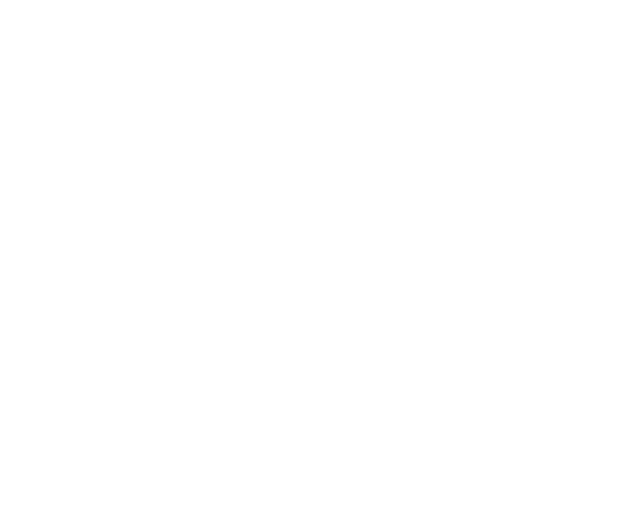
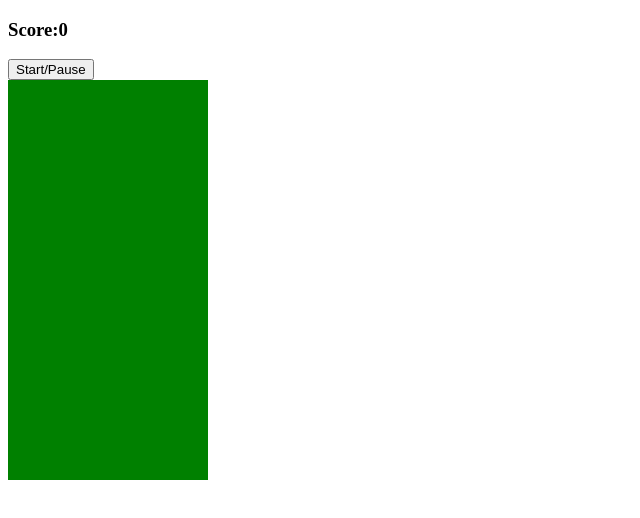
Before and after one commit to AceLSpades/MyTetris, a plain HTML site: page index.html in a window 1280 px wide. Shown: the whole page, without its empty margins (0-640 px from the left). Drawn offline with Linux system fonts and the light colour scheme.

Commit message:
Added a span for scores and a button to html and added some styling to css

```diff
--- a/index.html
+++ b/index.html
@@ -8,6 +8,8 @@
     </head>
 
     <body>
+        <h3>Score:<span id="score">0</span></h3>
+        <button id="start-button">Start/Pause</button>
         <div class="grid">
             <div></div>
             <div></div>
--- a/style.css
+++ b/style.css
@@ -0,0 +1,5 @@
+.grid {
+    width: 200px;
+    height: 400px;
+    background-color: green;
+}
```
